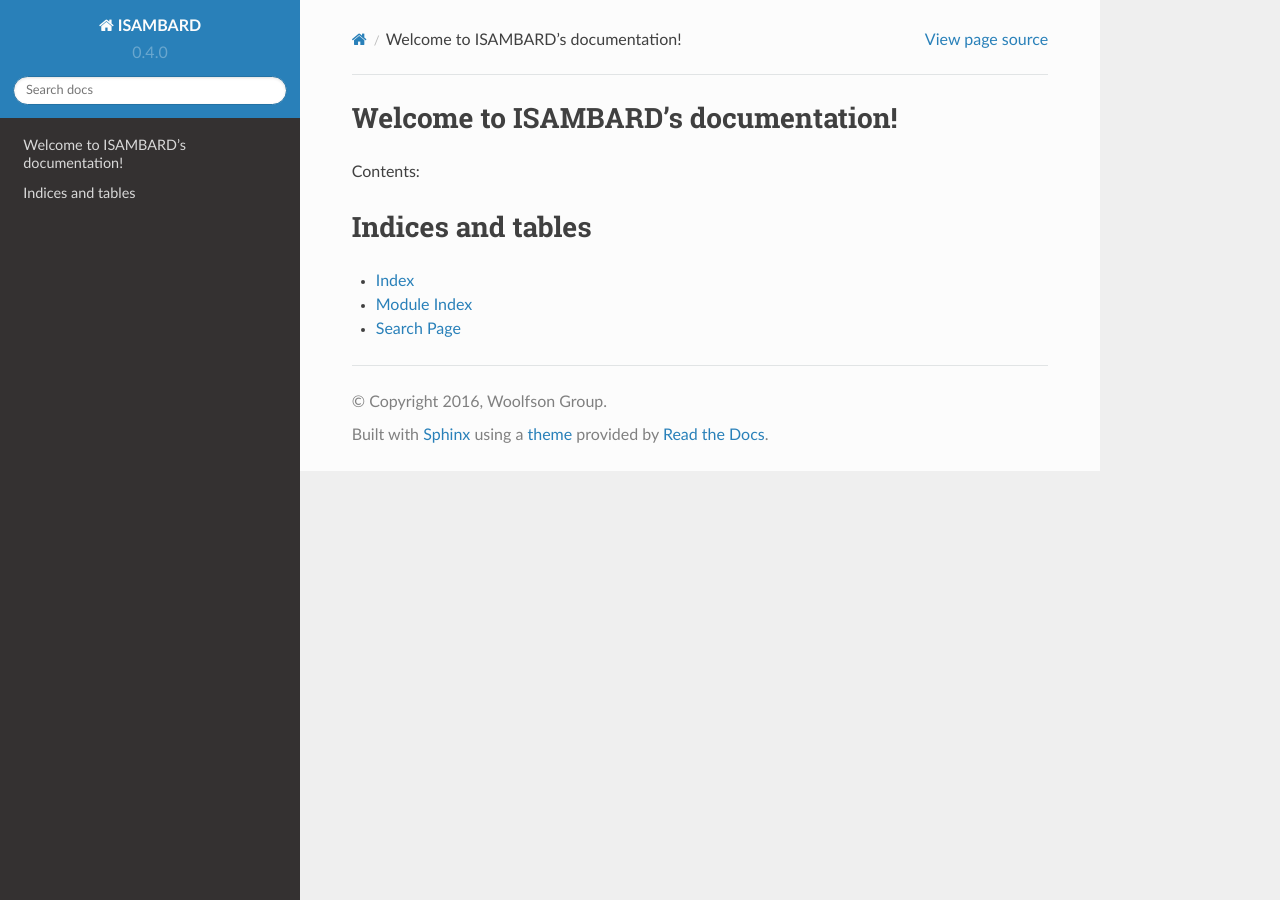
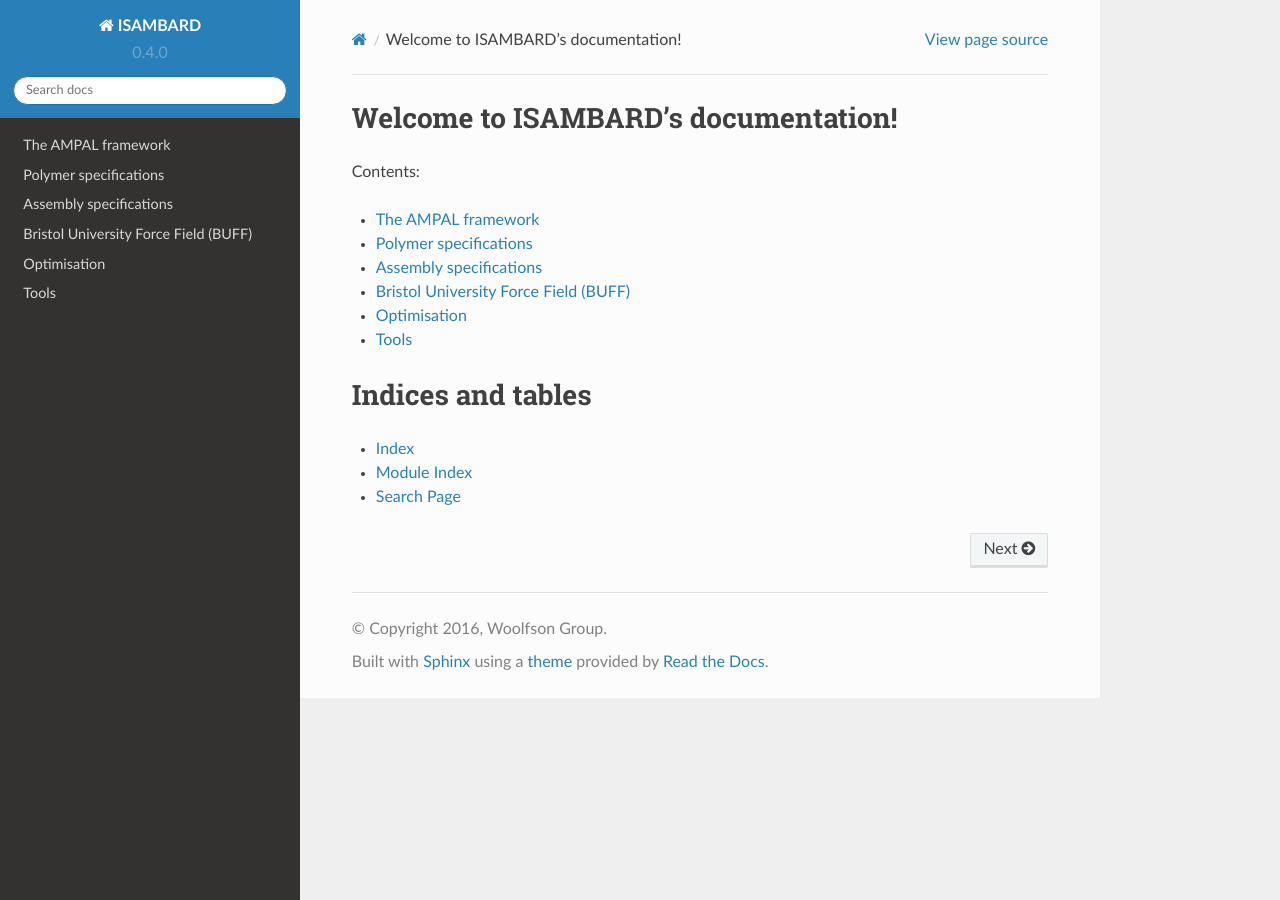
Before and after one commit to isambard-uob/isambard, a Sphinx documentation site: the page built from docs/index.rst, in a window 1280 px wide. Built offline with Sphinx 7.4.7 and the Read the Docs theme 2.0.0, drawn with Linux system fonts in a browser that asks for light colours; pages that are not in the unit, such as notebooks, are missing from menus.

Commit message:
Added basic contents toctree

```diff
--- a/docs/index.rst
+++ b/docs/index.rst
@@ -9,9 +9,14 @@ Welcome to ISAMBARD's documentation!
 Contents:
 
 .. toctree::
-   :maxdepth: 2
+   :maxdepth: 1
 
-
+   The AMPAL framework <isambard_dev.ampal>
+   Polymer specifications <isambard_dev.ampal.secondary_structure>
+   Assembly specifications <isambard_dev.ampal.topology>
+   Bristol University Force Field (BUFF) <isambard_dev.buff>
+   Optimisation <isambard_dev.optimisation>
+   Tools <isambard_dev.tools>
 
 Indices and tables
 ==================
```
